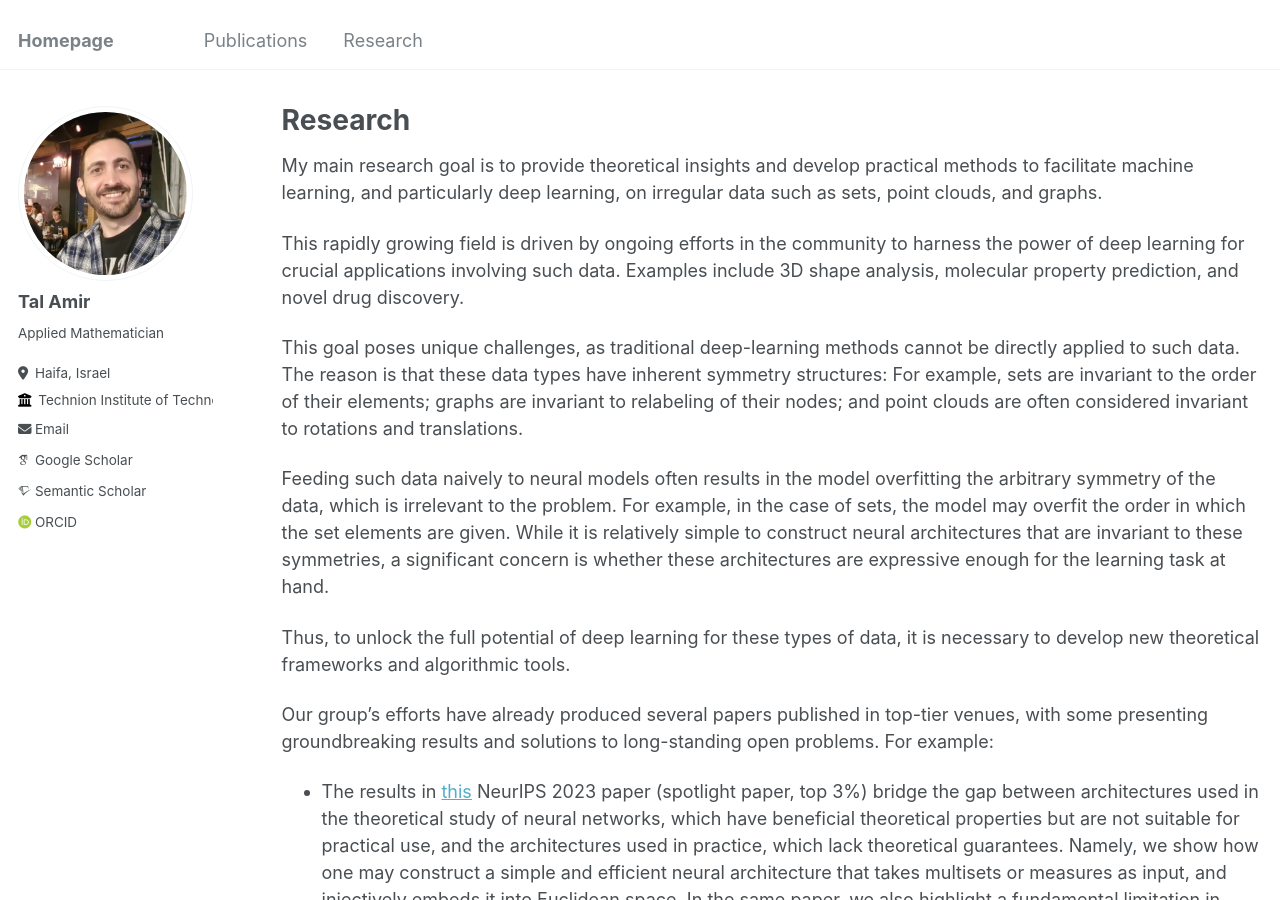
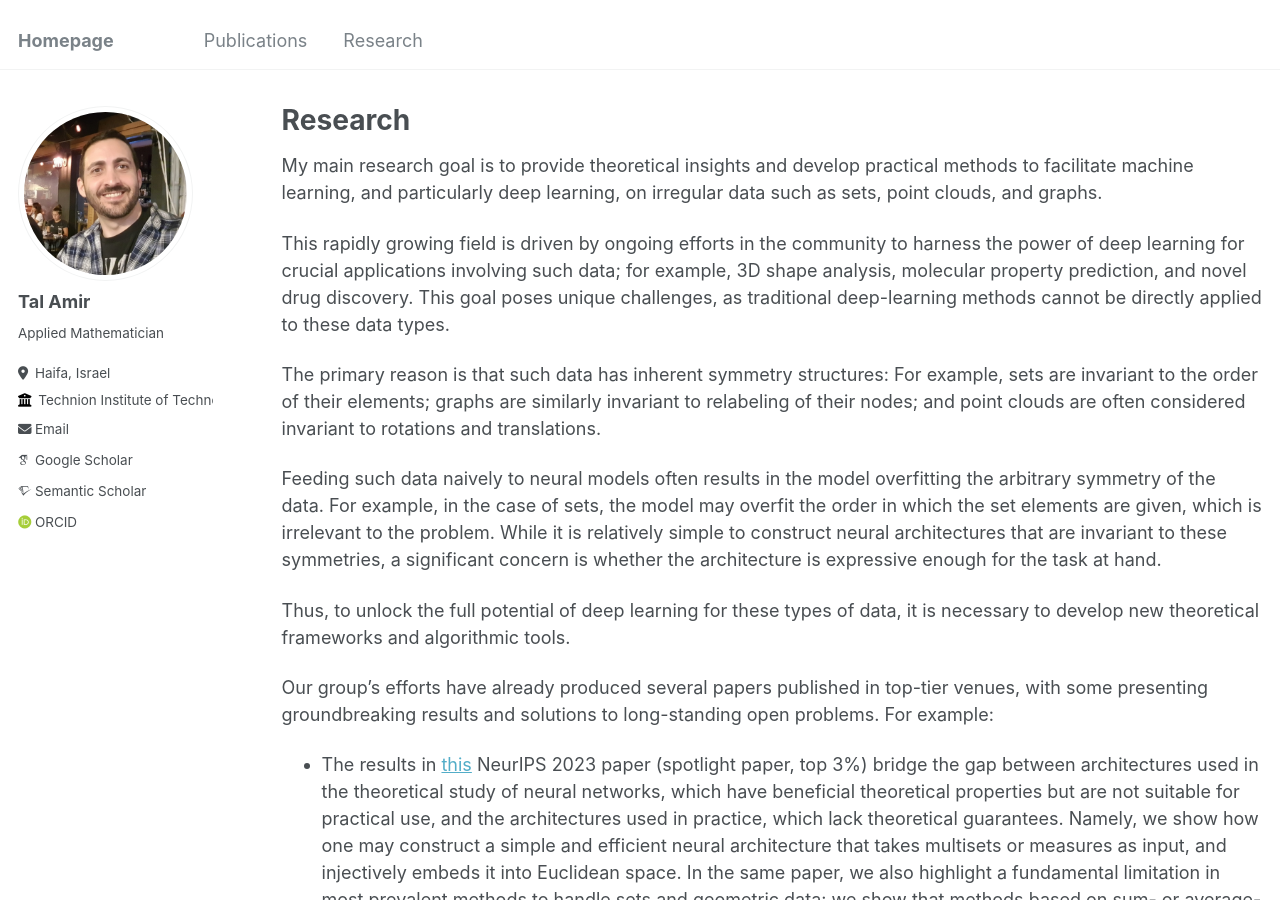
Before and after one commit to tal-amir/tal-amir.github.io, a Jekyll site: the page built from _pages/research.md, in a window 1280 px wide and 900 px high. Built offline with Jekyll 4.4.1, drawn with Linux system fonts in a browser that asks for light colours; some web fonts are replaced.

Commit message:
Update research.md

```diff
--- a/_pages/research.md
+++ b/_pages/research.md
@@ -9,11 +9,11 @@ author_profile: true
 
 My main research goal is to provide theoretical insights and develop practical methods to facilitate machine learning, and particularly deep learning, on irregular data such as sets, point clouds, and graphs.
 
-This rapidly growing field is driven by ongoing efforts in the community to harness the power of deep learning for crucial applications involving such data. Examples include 3D shape analysis, molecular property prediction, and novel drug discovery.
+This rapidly growing field is driven by ongoing efforts in the community to harness the power of deep learning for crucial applications involving such data; for example, 3D shape analysis, molecular property prediction, and novel drug discovery. This goal poses unique challenges, as traditional deep-learning methods cannot be directly applied to these data types.
 
-This goal poses unique challenges, as traditional deep-learning methods cannot be directly applied to such data. The reason is that these data types have inherent symmetry structures: For example, sets are invariant to the order of their elements; graphs are invariant to relabeling of their nodes; and point clouds are often considered invariant to rotations and translations.
+The primary reason is that such data has inherent symmetry structures: For example, sets are invariant to the order of their elements; graphs are similarly invariant to relabeling of their nodes; and point clouds are often considered invariant to rotations and translations.
 
-Feeding such data naively to neural models often results in the model overfitting the arbitrary symmetry of the data, which is irrelevant to the problem. For example, in the case of sets, the model may overfit the order in which the set elements are given. While it is relatively simple to construct neural architectures that are invariant to these symmetries, a significant concern is whether these architectures are expressive enough for the learning task at hand.
+Feeding such data naively to neural models often results in the model overfitting the arbitrary symmetry of the data. For example, in the case of sets, the model may overfit the order in which the set elements are given, which is irrelevant to the problem. While it is relatively simple to construct neural architectures that are invariant to these symmetries, a significant concern is whether the architecture is expressive enough for the task at hand.
 
 Thus, to unlock the full potential of deep learning for these types of data, it is necessary to develop new theoretical frameworks and algorithmic tools.
 
```
